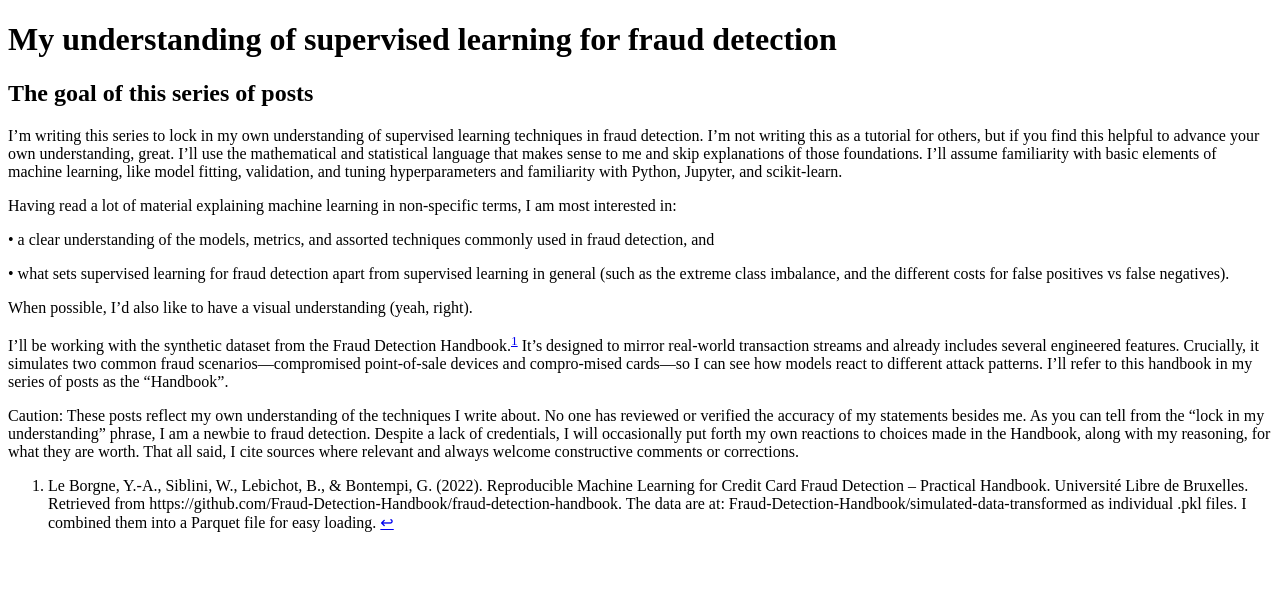
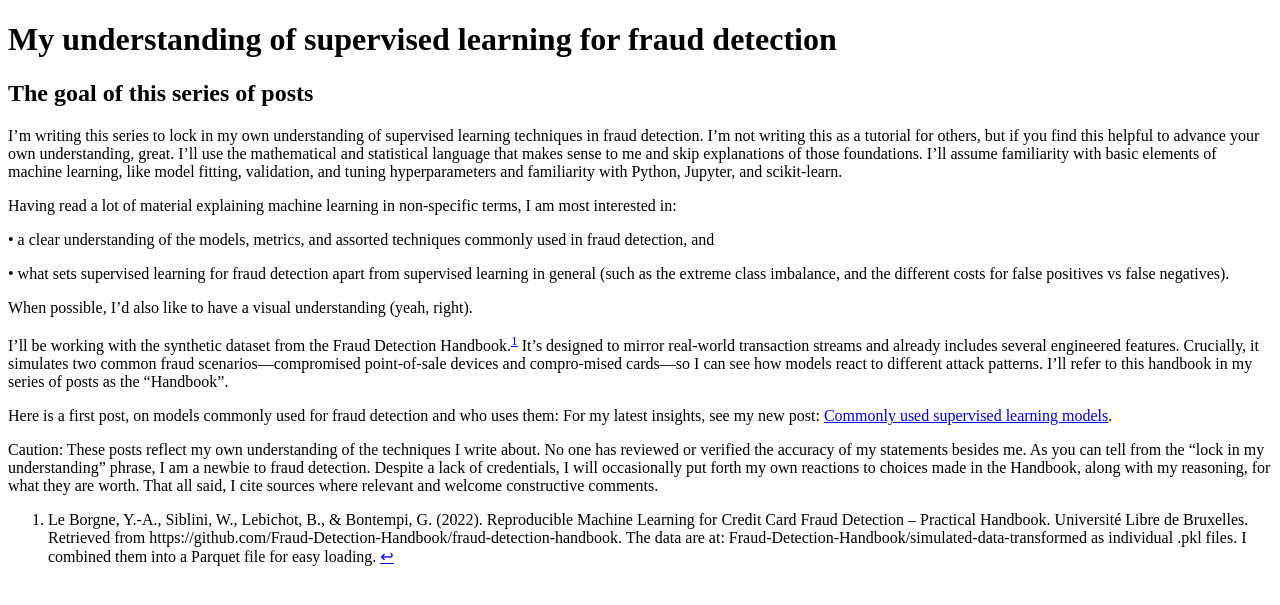
Before and after one commit to dglassbrenner1/my-posts-on-fraud-detection, a Jekyll site: the page built from index.md, in a window 1280 px wide. Shown: the top 605 px of the page. Built offline with Jekyll 4.4.1, drawn with Linux system fonts in a browser that asks for light colours.

Commit message:
Update index.md

```diff
--- a/index.md
+++ b/index.md
@@ -19,6 +19,8 @@ When possible, I’d also like to have a visual understanding (yeah, right).
 
 I’ll be working with the synthetic dataset from the Fraud Detection Handbook.[^1] It’s designed to mirror real-world transaction streams and already includes several engineered features. Crucially, it simulates two common fraud scenarios—compromised point-of-sale devices and compro-mised cards—so I can see how models react to different attack patterns. I'll refer to this handbook in my series of posts as the "Handbook".
 
-Caution: These posts reflect my own understanding of the techniques I write about. No one has reviewed or verified the accuracy of my statements besides me. As you can tell from the “lock in my understanding” phrase, I am a newbie to fraud detection. Despite a lack of credentials, I will occasionally put forth my own reactions to choices made in the Handbook, along with my reasoning, for what they are worth. That all said, I cite sources where relevant and always welcome constructive comments or corrections.
+Here is a first post, on models commonly used for fraud detection and who uses them: For my latest insights, see my new post: [Commonly used supervised learning models](commonlyusedmodels.md).
+
+Caution: These posts reflect my own understanding of the techniques I write about. No one has reviewed or verified the accuracy of my statements besides me. As you can tell from the “lock in my understanding” phrase, I am a newbie to fraud detection. Despite a lack of credentials, I will occasionally put forth my own reactions to choices made in the Handbook, along with my reasoning, for what they are worth. That all said, I cite sources where relevant and welcome constructive comments.
 
 [^1]: Le Borgne, Y.-A., Siblini, W., Lebichot, B., & Bontempi, G. (2022). Reproducible Machine Learning for Credit Card Fraud Detection – Practical Handbook. Université Libre de Bruxelles. Retrieved from https://github.com/Fraud-Detection-Handbook/fraud-detection-handbook. The data are at: Fraud-Detection-Handbook/simulated-data-transformed as individual .pkl files.  I combined them into a Parquet file for easy loading.
```
